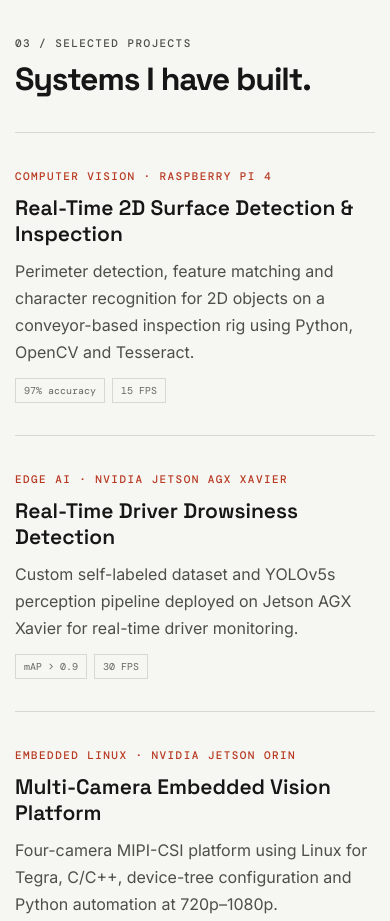
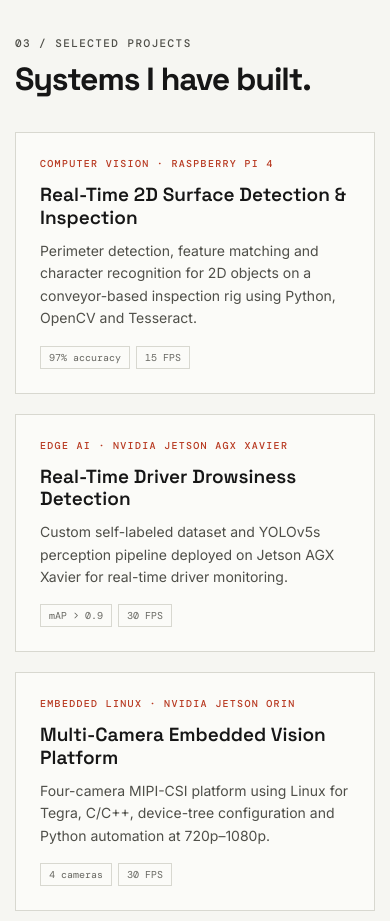
Before and after one commit to nehal-rehman/nehal-rehman.github.io, a plain HTML site: page index.html in a window 390 px wide. Shown: the part 3820-4741 px from the top of the page. Drawn offline with nearby package versions, Linux system fonts and the light colour scheme.

Commit message:
Refactor project list and item styles
Updated project layout and styling for better responsiveness.

```diff
--- a/style.css
+++ b/style.css
@@ -101,17 +101,18 @@ nav a:hover, .links a:hover, .contact-links a:hover { color: var(--accent); }
 }
 .pipeline i { color: var(--accent); font-style: normal; }
 
-.project-list { border-top: 1px solid var(--line); }
+.project-list { display: grid; grid-template-columns: repeat(3, 1fr); gap: 20px; }
 .project {
-  display: grid; grid-template-columns: 1fr 2.5fr 1fr; gap: 35px;
-  padding: 32px 0; border-bottom: 1px solid var(--line); align-items: start;
+  display: flex; flex-direction: column; gap: 10px; padding: 24px;
+  background: var(--paper); border: 1px solid var(--line); transition: .2s;
 }
-.project h3 { margin: 0; }
-.project p { margin: 0; }
-.project-meta { padding-top: 4px; }
-.metrics { display: flex; flex-wrap: wrap; gap: 7px; justify-content: flex-end; }
+.project:hover { border-color: var(--ink); transform: translateY(-3px); }
+.project h3 { margin: 4px 0 0; font-size: 19px; }
+.project p { margin: 0; font-size: 14px; line-height: 1.6; flex: 1; }
+.project-meta { font-size: 10px; }
+.metrics { display: flex; flex-wrap: wrap; gap: 6px; margin-top: 6px; }
 .metrics span {
-  border: 1px solid var(--line); padding: 5px 8px;
+  border: 1px solid var(--line); padding: 4px 8px;
   font: 10px "DM Mono", monospace; color: var(--muted);
 }
 
@@ -158,8 +159,7 @@ footer { background: var(--dark); color: #999; padding: 25px 0; font: 10px "DM M
 @media (max-width: 900px) {
   .hero-grid { grid-template-columns: 1fr; gap: 45px; }
   .research-grid { grid-template-columns: 1fr 1fr; }
-  .project { grid-template-columns: 1fr; gap: 12px; }
-  .metrics { justify-content: flex-start; }
+  .project-list { grid-template-columns: 1fr 1fr; }
 }
 @media (max-width: 650px) {
   .container, .narrow { width: min(calc(100% - 30px), var(--max)); }
@@ -167,8 +167,12 @@ footer { background: var(--dark); color: #999; padding: 25px 0; font: 10px "DM M
   nav { gap: 10px 15px; }
   .hero { padding: 65px 0; }
   .section { padding: 70px 0; }
-  .research-grid, .opportunity-grid, .cv-grid { grid-template-columns: 1fr; }
+  .research-grid, .opportunity-grid, .cv-grid, .project-list { grid-template-columns: 1fr; }
   .timeline article, .education-card { grid-template-columns: 1fr; gap: 8px; }
   .profile-card { box-shadow: 6px 6px 0 #e4e4dd; }
   .pipeline { justify-content: flex-start; }
 }
+
+.role-type { font-size: 13px; margin: 0 0 10px; color: var(--muted) !important; }
+.timeline ul { margin: 0; padding-left: 18px; }
+.timeline li { color: #4f4f49; font-size: 15px; margin: 6px 0; }
```
